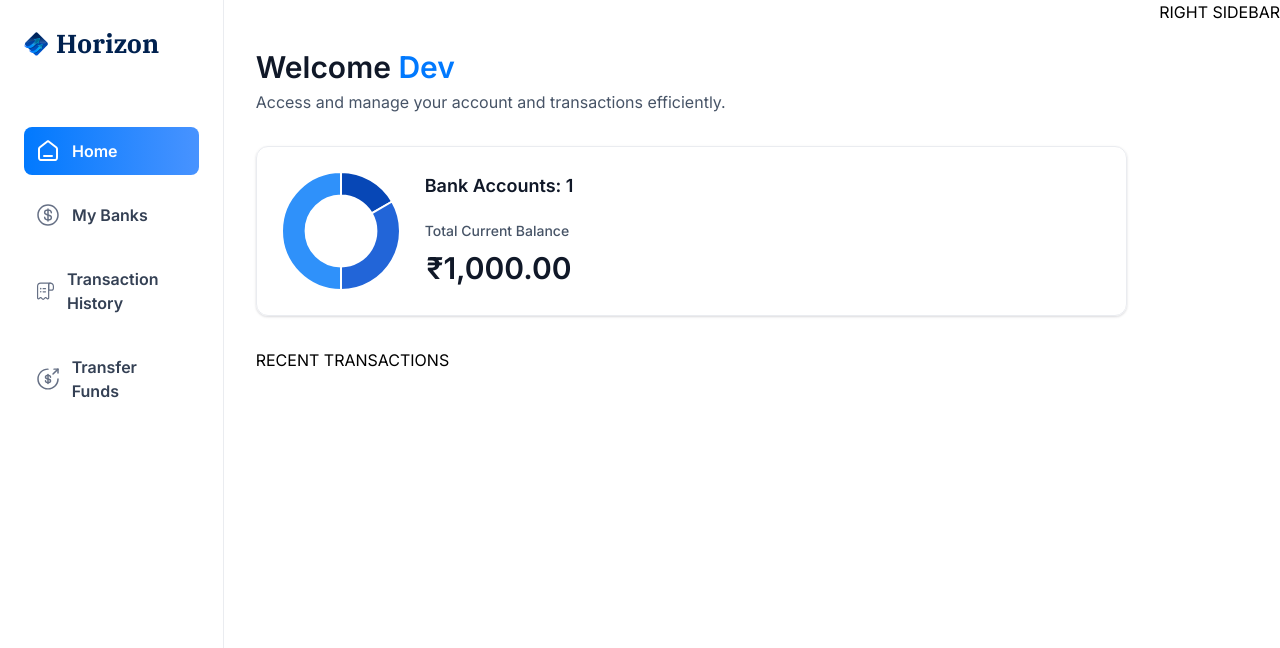
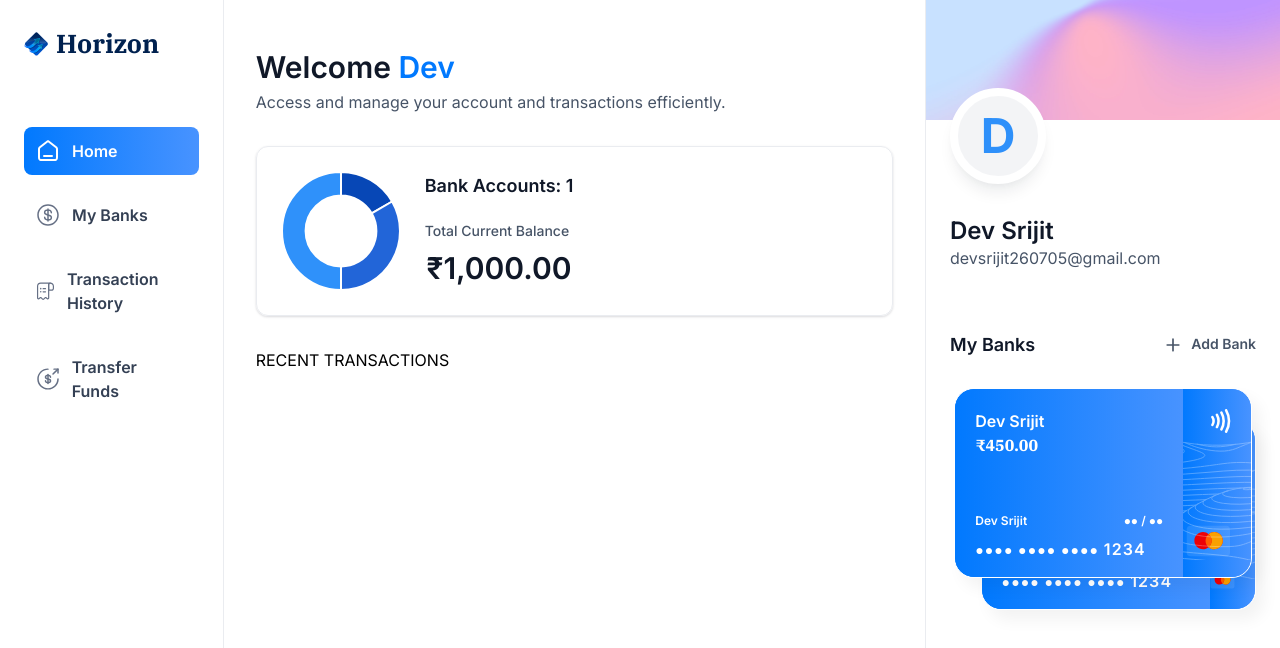
Before and after one commit to Devs7026/Banking-App, a Next.js app in the folder banking_app/: page / in a window 1280 px wide. Shown: the top 648 px of the page. Built offline with nearby package versions, Linux system fonts and the light colour scheme.

Commit message:
Sidebars Done

```diff
--- /dev/null
+++ b/banking_app/app/(root)/my-banks/page.tsx
@@ -0,0 +1,11 @@
+import React from 'react'
+
+const MyBanks = () => {
+  return (
+    <div>
+      My Banks
+    </div>
+  )
+}
+
+export default MyBanks
--- a/banking_app/app/(root)/page.tsx
+++ b/banking_app/app/(root)/page.tsx
@@ -1,9 +1,10 @@
 import React from 'react'
 import HeaderBox from '@/components/HeaderBox'
 import TotalBalanceBox from '@/components/TotalBalanceBox'
+import RightSidebar from '@/components/RightSidebar';
 
 const Home = () => {
-  const loggedIn = { firstname: 'Dev' };
+  const loggedIn = { firstName: 'Dev', lastName: 'Srijit', email: 'devsrijit260705@gmail.com'};
   return (
     <div>
       <section className='home'>
@@ -12,7 +13,7 @@
             <HeaderBox
             type='greeting'
             title='Welcome'
-            user={loggedIn?.firstname || 'Guest'}
+            user={loggedIn?.firstName || 'Guest'}
             subtext='Access and manage your account and transactions efficiently.'
             />
             <TotalBalanceBox
@@ -23,7 +24,11 @@
           </header>
           RECENT TRANSACTIONS
         </div>
-        RIGHT SIDEBAR
+        <RightSidebar
+        user={loggedIn}
+        transactions={[]}
+        banks={[{currentBalance: 450}, {currentBalance: 550}]}
+        />
       </section>
     </div>
   )
--- /dev/null
+++ b/banking_app/app/(root)/payment-transfer/page.tsx
@@ -0,0 +1,11 @@
+import React from 'react'
+
+const Transfer = () => {
+  return (
+    <div>
+      Transfer
+    </div>
+  )
+}
+
+export default Transfer
--- /dev/null
+++ b/banking_app/app/(root)/transaction-history/page.tsx
@@ -0,0 +1,11 @@
+import React from 'react'
+
+const TransactionHistory = () => {
+  return (
+    <div>
+      Transaction History
+    </div>
+  )
+}
+
+export default TransactionHistory
--- a/banking_app/components/AnimatedCounter.tsx
+++ b/banking_app/components/AnimatedCounter.tsx
@@ -11,7 +11,7 @@
     if (!counter) return
 
     const target = amount
-    const duration = 2000 // 2 seconds
+    const duration = 1000
     const start = 0
     const increment = target / (duration / 16) // 60fps
 
--- /dev/null
+++ b/banking_app/components/BankCard.tsx
@@ -0,0 +1,63 @@
+import { formatAmount } from '@/lib/utils'
+import Link from 'next/link'
+import React from 'react'
+import Image from 'next/image'
+
+const BankCard = ({account, userName, showBalance=true}: CreditCardProps) => {
+  return (
+    <div className="flex flex-col">
+      <Link href="/" className="bank-card">
+      <div className="bank-card_content">
+        <div>
+            <h1 className="text-16 font-semibold text-white">
+                {account.name || userName}
+            </h1>
+            <p className="font-ibm-plex-serif font-black text-white">
+                {formatAmount(account.currentBalance)}
+            </p>
+        </div>
+
+        <article className="flex flex-col gap-2">
+            <div className="flex justify-between">
+                <h1 className="text-12 font-semibold text-white">
+                    {userName}
+                </h1>
+                <h2 className="text-12 font-semibold text-white">
+                ●● / ●●
+                </h2>
+                </div>
+                <p className="text-14 font-semibold tracking-[1.1px] text-white">
+                ●●●● ●●●● ●●●●  <span className="text-16">1234</span>
+                </p>
+        </article>
+      </div>
+      <div className="bank-card_icon">
+        <Image
+        src="/icons/Paypass.svg"
+        width={20}
+        height={24}
+        alt="pay"
+        />
+        <Image
+        src="/icons/mastercard.svg"
+        width={45}
+        height={32}
+        alt="mastercard"
+        className="ml-5"
+        />
+      </div>
+
+      <Image
+      src="/icons/lines.svg"
+      width={316}
+      height={190}
+      alt="lines"
+      className="absolute top-0 left-0"
+      />
+      </Link>
+      {/*COPY*/}
+    </div>
+  )
+}
+
+export default BankCard
--- /dev/null
+++ b/banking_app/components/RightSidebar.tsx
@@ -0,0 +1,67 @@
+import Link from 'next/link'
+import React from 'react'
+import Image from 'next/image'
+import BankCard from './BankCard'
+
+const RightSidebar = ({user, transactions, banks}: RightSidebarProps ) => {
+  return (
+   <aside className='right-sidebar'>
+    <section className="flex flex-col pb-8">
+        <div className="profile-banner"/>
+        <div className="profile">
+            <div className="profile-img">
+                 <span className="text-5xl font-bold text-blue-500">{user.firstName[0]}</span>
+            </div>
+            <div className="profile-details">
+                <h1 className="profile-name">
+                    {user.firstName} {user.lastName}
+                </h1>
+                <p className="profile-email">
+                    {user.email}
+                </p>
+            </div>
+        </div>
+    </section>
+    <section className="banks">
+        <div className="flex w-full justify-between">
+            <h2 className="header-2">My Banks</h2>
+            <Link href="/" className="flex gap-2">
+             <Image
+             src="/icons/plus.svg"
+             width={20}
+             height={20}
+             alt="plus"
+             />
+             <h2 className="text-14 font-semibold text-gray-600">
+                Add Bank
+             </h2>
+            </Link>
+        </div>
+        {banks?.length > 0 && (
+            <div className="relative flex flex-1 flex-col items-center justify-center gap-5">
+                <div className="relative z-10">
+
+                    <BankCard
+                    key={banks[0].$id}
+                    account={banks[0]}
+                    userName={`${user.firstName} ${user.lastName}`}
+                    showBalance={false}
+                        />
+                </div>
+                {banks[1] && (
+                    <div className="absolute right-0 top-8 z-0 w-[90%]">
+                        <BankCard
+                         key={banks[1].$id}
+                         account={banks[1]}
+                         userName={`${user.firstName} ${user.lastName}`}
+                         showBalance={false}
+                        />
+                    </div>
+                )}
+            </div>
+        )}
+    </section>
+   </aside>
+  )
+}
+export default RightSidebar
--- a/banking_app/components/Sidebar.tsx
+++ b/banking_app/components/Sidebar.tsx
@@ -5,7 +5,7 @@
 import { sidebarLinks } from "@/constants";
 import { usePathname } from "next/navigation";
 
-const Sidebar = ({user}: SidebarProps) => {
+const Sidebar = ({user}: SiderbarProps) => {
     const pathname = usePathname();
   return (
   <section className='sidebar'>
```
